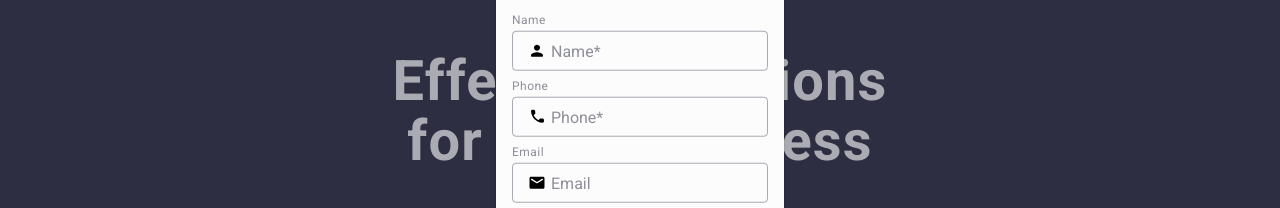
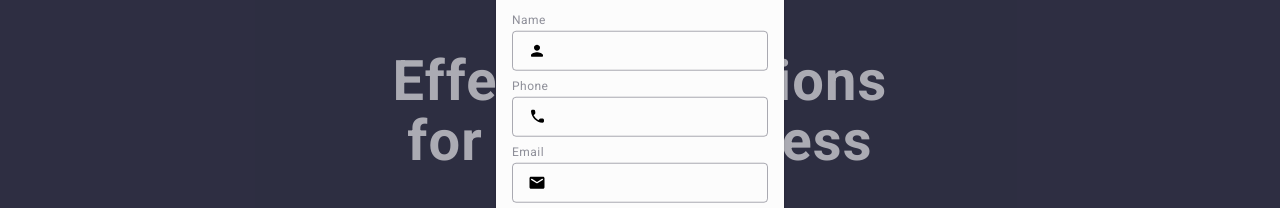
Before and after one commit to vika59216/goit-markup-hw-06, a plain HTML site: page index.html in a window 1280 px wide. Both pictures are taken after a click on the button "Order Service". Shown: the part 209-417 px from the top of the page. Drawn offline with nearby package versions, Linux system fonts and the light colour scheme.

Commit message:
Update index.html

```diff
--- a/index.html
+++ b/index.html
@@ -625,7 +625,7 @@
                 <div class="modal-field">
                     <label for="user-name" class="modal-label">Name</label>
                     <div class="modal-input-wrap">
-                        <input type="text" class="modal-input" name="user-name" placeholder="Name*" required
+                        <input type="text" class="modal-input" name="user-name" /*placeholder="Name*"*/ required
                             id="user-name" />
                         <svg class="modal-icon" width="18" height="24">
                             <use href="./images/icons.svg#icon-person-black-18dp-1"></use>
@@ -636,7 +636,7 @@
                 <div class="modal-field">
                     <label for="user-tel" class="modal-label">Phone</label>
                     <div class="modal-input-wrap">
-                        <input type="tel" class="modal-input" name="user-tel" placeholder="Phone*" required id="user-tel" />
+                        <input type="tel" class="modal-input" name="user-tel" /*placeholder="Phone*"*/ required id="user-tel" />
                         <svg class="modal-icon" width="18" height="24">
                             <use href="./images/icons.svg#icon-phone-black-18dp-1"></use>
                         </svg>
@@ -646,7 +646,7 @@
                 <div class="modal-field">
                     <label for="user-email" class="modal-label">Email</label>
                     <div class="modal-input-wrap">
-                        <input type="email" class="modal-input" name="user-email" placeholder="Email" id="user-email" />
+                        <input type="email" class="modal-input" name="user-email" /*placeholder="Email"*/ id="user-email" />
                         <svg class="modal-icon" width="18" height="24">
                             <use href="./images/icons.svg#icon-email-black-18dp-1"></use>
                         </svg>
```
